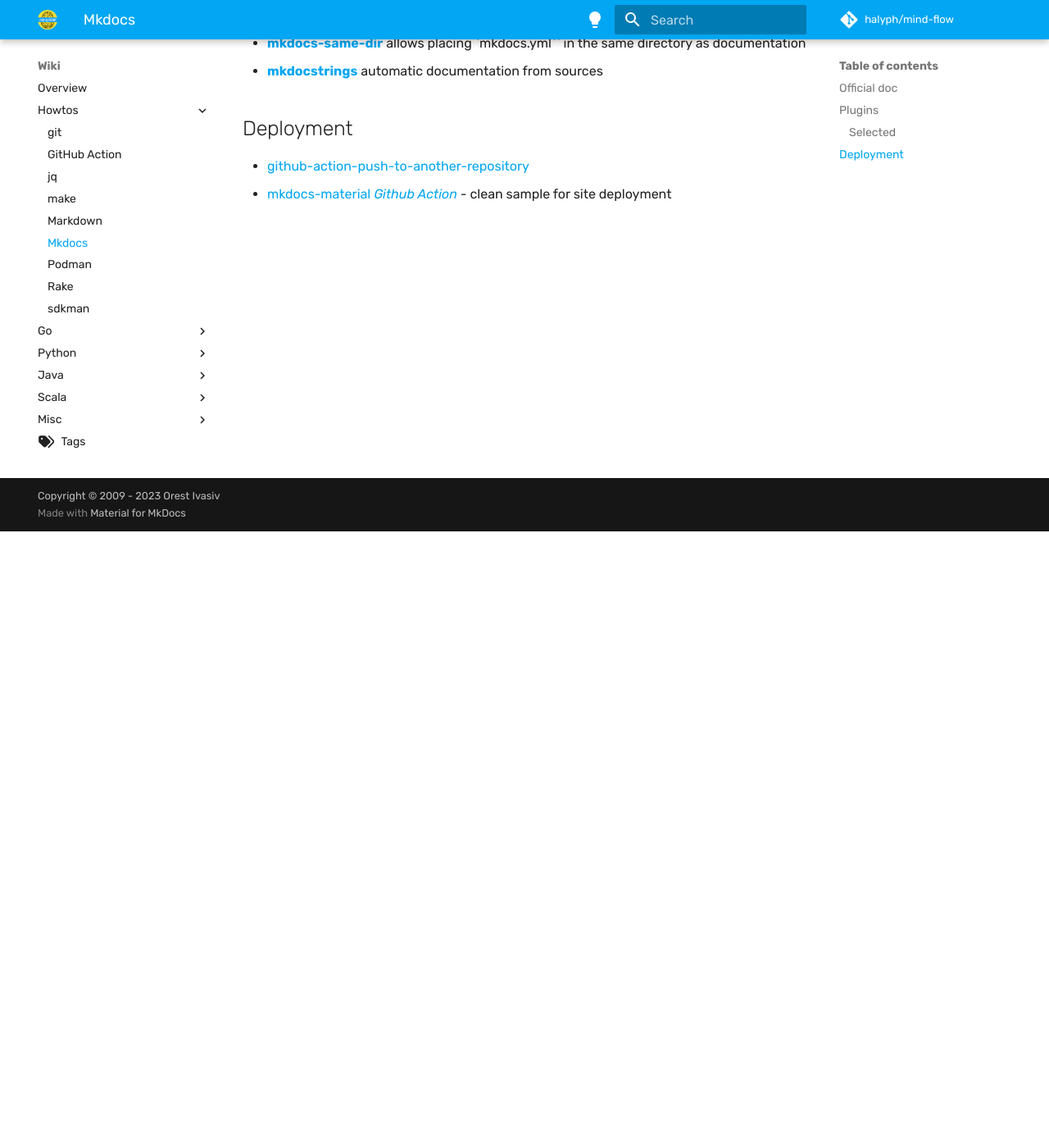
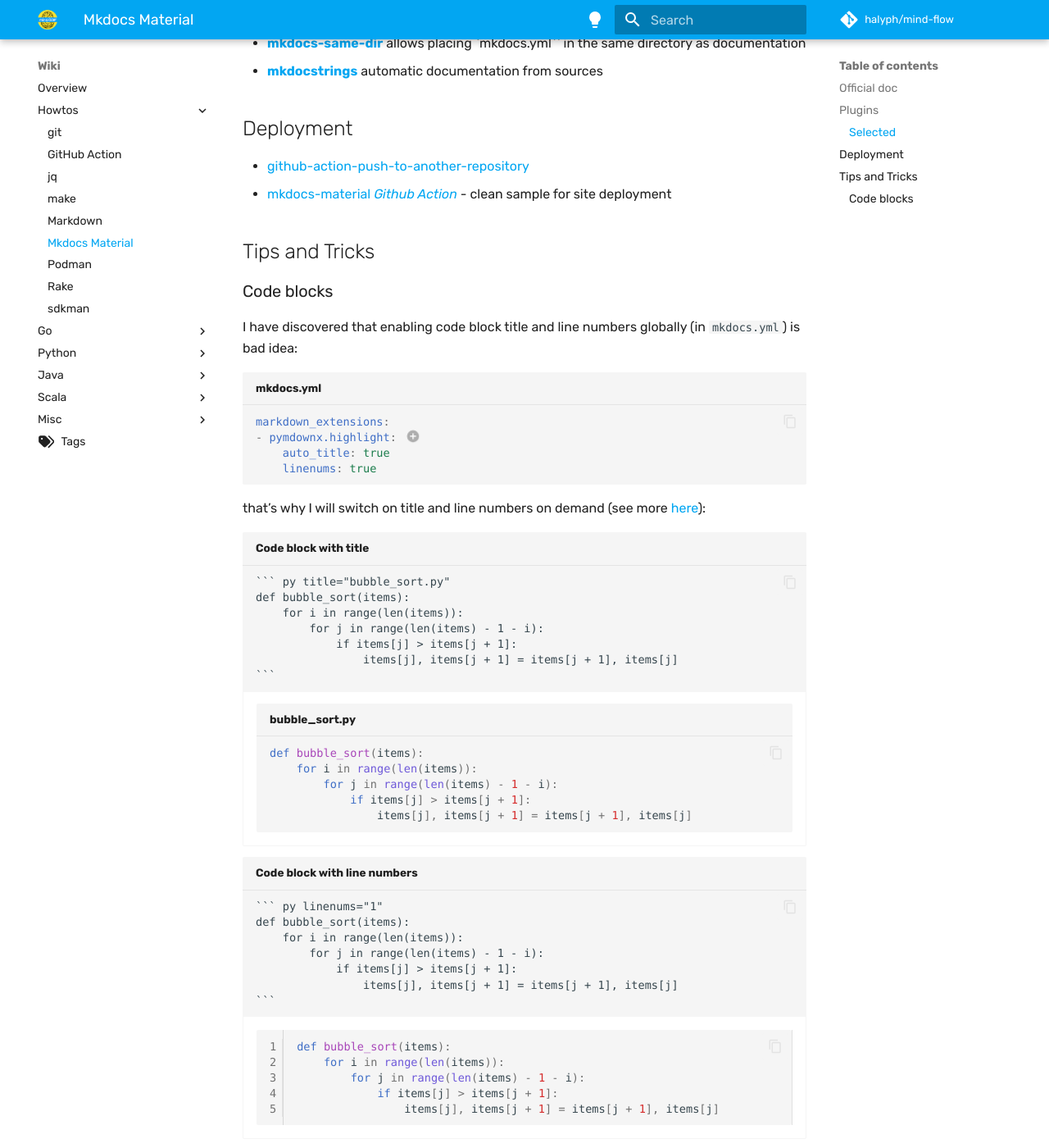
Before and after one commit to halyph/mind-flow, an MkDocs documentation site: the page built from docs/wiki/howtos/mkdocs.md, in a window 1280 px wide and 1400 px high, scrolled down 752 px. Shown: the whole window at 82% size. Built offline with MkDocs 1.6.1 and Material for MkDocs 9.7.7, drawn with Linux system fonts in a browser that asks for light colours; emoji names are drawn with the system emoji font; some web fonts are replaced; comment, search, counter and statistics services are not loaded; some of the changed text lies outside the part shown.

Commit message:
upd code blocks title, lin-num settings

`````diff
--- a/docs/wiki/howtos/mkdocs.md
+++ b/docs/wiki/howtos/mkdocs.md
@@ -3,7 +3,7 @@ tags:
   - mkdocs
 ---
 
-# Mkdocs
+# Mkdocs Material
 
 ## Official doc
 
@@ -28,3 +28,65 @@ tags:
 
 - [github-action-push-to-another-repository](https://github.com/marketplace/actions/push-directory-to-another-repository)
 - [mkdocs-material *Github Action*](https://github.com/squidfunk/mkdocs-material/blob/master/.github/workflows/documentation.yml) - clean sample for site deployment
+
+## Tips and Tricks
+
+### Code blocks
+
+I have discovered that enabling code block title and line numbers globally (in `mkdocs.yml`) is bad idea:
+
+```yaml title="mkdocs.yml"
+markdown_extensions:
+- pymdownx.highlight: # (1)!
+    auto_title: true
+    linenums: true
+```
+
+1. Code annotations [PyMdown Extensions - Highlight options](https://facelessuser.github.io/pymdown-extensions/extensions/highlight/#options)
+
+
+that's why I will switch on title and line numbers on demand (see more [here](https://squidfunk.github.io/mkdocs-material/reference/code-blocks/)):
+
+```` markdown title="Code block with title"
+``` py title="bubble_sort.py"
+def bubble_sort(items):
+    for i in range(len(items)):
+        for j in range(len(items) - 1 - i):
+            if items[j] > items[j + 1]:
+                items[j], items[j + 1] = items[j + 1], items[j]
+```
+````
+
+<div class="result" markdown>
+
+``` py title="bubble_sort.py"
+def bubble_sort(items):
+    for i in range(len(items)):
+        for j in range(len(items) - 1 - i):
+            if items[j] > items[j + 1]:
+                items[j], items[j + 1] = items[j + 1], items[j]
+```
+
+</div>
+
+```` markdown title="Code block with line numbers"
+``` py linenums="1"
+def bubble_sort(items):
+    for i in range(len(items)):
+        for j in range(len(items) - 1 - i):
+            if items[j] > items[j + 1]:
+                items[j], items[j + 1] = items[j + 1], items[j]
+```
+````
+
+<div class="result" markdown>
+
+``` py linenums="1"
+def bubble_sort(items):
+    for i in range(len(items)):
+        for j in range(len(items) - 1 - i):
+            if items[j] > items[j + 1]:
+                items[j], items[j + 1] = items[j + 1], items[j]
+```
+
+</div>
--- a/mkdocs.yml
+++ b/mkdocs.yml
@@ -40,6 +40,8 @@ theme:
         icon: material/lightbulb-outline
         name: Switch to light mode
   features:
+    - content.code.copy
+    - content.code.annotate
     - navigation.top
     # - navigation.instant
     # - navigation.sections
`````
